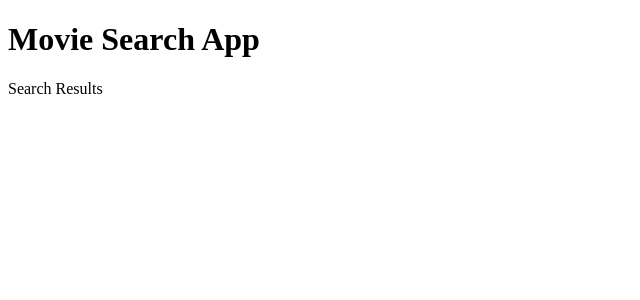
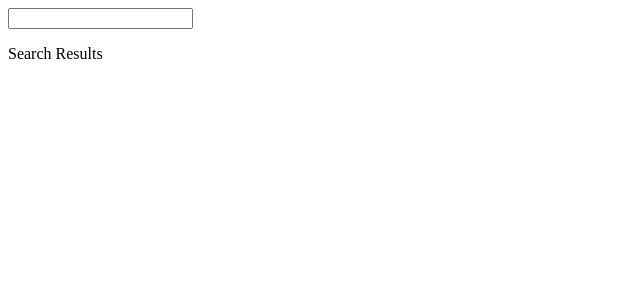
Before and after one commit to PiotrBerebecki/movie-search-web-app, a React (Create React App) app: page / in a window 1280 px wide. Shown: the top 300 px of the page, without its empty margins (0-640 px from the left). Built offline with nearby package versions, Linux system fonts and the light colour scheme.

Commit message:
Wire up Header component

```diff
--- a/src/core/App.js
+++ b/src/core/App.js
@@ -1,12 +1,13 @@
 import React, { Component } from 'react';
 
+import Header from './Header';
 import SearchResults from './../views/SearchResults';
 
 class App extends Component {
   render() {
     return (
       <div>
-        <h1>Movie Search App</h1>
+        <Header />
         <SearchResults />
       </div>
     );
--- /dev/null
+++ b/src/core/Header.js
@@ -0,0 +1,7 @@
+import React from 'react';
+
+function Header() {
+  return <div><input type="text" /></div>;
+}
+
+export default Header;
```
